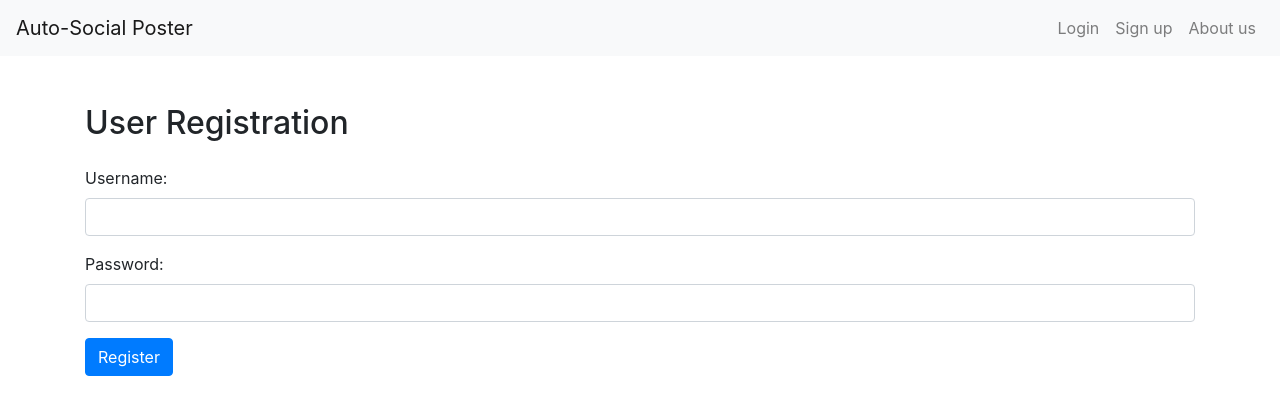
After one commit to victorekeleme/auto-social-poster, a Flask app: page /register in a window 1280 px wide. The commit adds this page. Shown: the top 415 px of the page. Run offline with Flask 3, Linux system fonts and the light colour scheme; some libraries are stand-ins or nearby versions.

Commit message:
added user registration

```diff
--- a/app.py
+++ b/app.py
@@ -6,36 +6,109 @@ import asyncio
 import uuid
 from flask_sqlalchemy import SQLAlchemy
 from flask_migrate import Migrate
+from flask_login import LoginManager, UserMixin, login_user, logout_user, login_required
 from utils import save_media
+from datetime import datetime
+
 
 
 app = Flask(__name__)
 
-app.config['SESSION_TYPE'] = 'filesystem'
-app.config['SESSION_PERMANENT'] = True
-app.config['SESSION_USE_SIGNER'] = True
-
+# app.config['SESSION_TYPE'] = 'filesystem'
+# app.config['SESSION_PERMANENT'] = True
+# app.config['SESSION_USE_SIGNER'] = True
 app.config['SECRET_KEY'] = '_5#y2L"F4Q8z\n\xec]/'
-
 app.config['SQLALCHEMY_DATABASE_URI'] = 'sqlite:///posts.db'
 app.config['SQLALCHEMY_TRACK_MODIFICATIONS'] = False
 
 db = SQLAlchemy(app)
 migrate = Migrate(app, db)
+login_manager = LoginManager(app)
 
 
 class Post(db.Model):
     __tablename__ = 'posts'
     id = db.Column(db.Integer, primary_key=True)
     post_text = db.Column(db.String(255), nullable=False)
-    post_media = db.Column(db.String(255), nullable=True)  # Changed from post_video_link
+    post_media = db.Column(db.String(255), nullable=True)
     is_published = db.Column(db.Boolean, default=False)
+    date_created = db.Column(db.DateTime, default=datetime.utcnow)
 
     def __init__(self, post_text, post_media=None, is_published=False):
         self.post_text = post_text
         self.post_media = post_media
         self.is_published = is_published
 
+# User model for authentication
+class User(UserMixin, db.Model):
+    __tablename__ = 'users'
+    id = db.Column(db.Integer, primary_key=True)
+    username = db.Column(db.String(100), unique=True, nullable=False)
+    password_hash = db.Column(db.String(100), nullable=False)
+    settings = db.relationship('Settings', backref='user', uselist=False)
+
+# Define Settings model with foreign key to User
+class Settings(db.Model):
+    __tablename__ = 'settings'
+    id = db.Column(db.Integer, primary_key=True)
+    user_id = db.Column(db.Integer, db.ForeignKey('users.id'), nullable=False)  # Corrected foreign key reference
+    posts_per_day = db.Column(db.Integer, nullable=True)
+    weekly_schedule = db.Column(db.String(255), nullable=True)
+    recycle_post_after = db.Column(db.Integer, nullable=True)
+
+
+# User loader function for Flask-Login
+@login_manager.user_loader
+def load_user(user_id):
+    return User.query.get(int(user_id))
+
+@app.route('/register', methods=['GET', 'POST'])
+def register():
+    if request.method == 'POST':
+        username = request.form.get('username')
+        password = request.form.get('password')
+
+        existing_user = User.query.filter_by(username=username).first()
+        if existing_user:
+            flash('Username already exists. Please choose a different one.', 'error')
+            return redirect(url_for('register'))
+
+        # Hash the password
+        hashed_password = generate_password_hash(password)
+
+        # Create a new user
+        new_user = User(username=username, password_hash=hashed_password)
+        db.session.add(new_user)
+        db.session.commit()
+
+        flash('User registered successfully. Please log in.', 'success')
+        return redirect(url_for('login'))
+
+    return render_template('register_user.html')
+
+@app.route('/login', methods=['POST', 'GET'])
+def login():
+    if request.method == 'POST':
+        username = request.form.get('username')
+        password = request.form.get('password')
+
+        user = User.query.filter_by(username=username).first()
+
+        if user and check_password_hash(user.password_hash, password):
+            login_user(user)  # Use Flask-Login's login_user function
+            flash('Logged in successfully', 'success')
+            return redirect(url_for('index'))
+        else:
+            flash('Invalid username or password', 'error')
+
+    return render_template('login.html')
+
+@app.route('/logout')
+@login_required  # Protect logout route, ensuring only logged-in users can access it
+def logout():
+    logout_user()  # Use Flask-Login's logout_user function
+    flash('Logged out successfully', 'success')
+    return redirect(url_for('login'))
 
 
 @app.route('/')
@@ -123,9 +196,61 @@ def edit_post(post_id):
     return redirect(url_for('index'))
 
 
-@app.route('/settings')
+# @app.route('/settings', methods=['GET', 'POST'])
+# def settings():
+
+#     if request.method == 'POST':
+#         # Process form data
+#         posts_per_day = request.form.get('postsPerDay')
+#         weekly_schedule = ','.join(request.form.getlist('weeklySchedule'))
+#         recycle_post_after = request.form.get('recyclePostAfter')
+
+#         # Do something with the settings data, such as updating the database
+#         new_settings = Settings(posts_per_day=posts_per_day, weekly_schedule=weekly_schedule, recycle_post_after=recycle_post_after)
+
+#         db.session.add(new_settings)
+#         db.session.commit()
+
+#         # For demonstration purposes, let's just print the received data
+#         print("Posts Per Day:", posts_per_day)
+#         print("Weekly Schedule:", weekly_schedule)
+#         print("Recycle Post After:", recycle_post_after)
+
+#         flash("Settings saved successfully", 'success')
+#         # Redirect to a success page or render a template
+#         return redirect(url_for('settings'))
+#     else:
+#         # Render the settings page template
+#         return render_template('settings.html')
+
+
+@app.route('/settings', methods=['GET', 'POST'])
 def settings():
-    return render_template('settings.html')
+    user_id = session.get('user_id')
+    user = User.query.filter_by(id=user_id).first()  # Retrieve the user object from the database
+
+    if request.method == 'POST':
+        # Process form data
+        posts_per_day = request.form.get('postsPerDay')
+        weekly_schedule = ','.join(request.form.getlist('weeklySchedule'))
+        recycle_post_after = request.form.get('recyclePostAfter')
+
+        # Update the user's settings if they exist, otherwise create new settings
+        if user.settings:
+            user.settings.posts_per_day = posts_per_day
+            user.settings.weekly_schedule = weekly_schedule
+            user.settings.recycle_post_after = recycle_post_after
+        else:
+            new_settings = Settings(posts_per_day=posts_per_day, weekly_schedule=weekly_schedule, recycle_post_after=recycle_post_after)
+            user.settings = new_settings
+
+        db.session.commit()
+
+        flash("Settings saved successfully", 'success')
+        return redirect(url_for('settings'))
+    else:
+        return render_template('settings.html', user=user)
+
 
 
 if __name__ == '__main__':
--- /dev/null
+++ b/templates/register_user.html
@@ -0,0 +1,63 @@
+<!DOCTYPE html>
+<html lang="en">
+<head>
+    <meta charset="UTF-8">
+    <meta name="viewport" content="width=device-width, initial-scale=1.0">
+    <title>User Registration</title>
+    <!-- Add Bootstrap CSS -->
+    <link rel="stylesheet" href="https://stackpath.bootstrapcdn.com/bootstrap/4.3.1/css/bootstrap.min.css" integrity="sha384-ggOyR0iXCbMQv3Xipma34MD+dH/1fQ784/j6cY/iJTQUOhcWr7x9JvoRxT2MZw1T" crossorigin="anonymous">
+</head>
+<body>
+    <!-- Navbar -->
+    <nav class="navbar navbar-expand-lg navbar-light bg-light">
+        <a class="navbar-brand" href="#">Auto-Social Poster</a>
+        <button class="navbar-toggler" type="button" data-toggle="collapse" data-target="#navbarNav" aria-controls="navbarNav" aria-expanded="false" aria-label="Toggle navigation">
+            <span class="navbar-toggler-icon"></span>
+        </button>
+        <div class="collapse navbar-collapse" id="navbarNav">
+            <ul class="navbar-nav ml-auto">
+                <li class="nav-item">
+                    <a class="nav-link" href="{{ url_for('login') }}">Login</a>
+                </li>
+                <li class="nav-item">
+                    <a class="nav-link" href="{{ url_for('register') }}">Sign up</a>
+                </li>
+                <li class="nav-item">
+                    <a class="nav-link" href="{{ url_for('about') }}">About us</a>
+                </li>
+            </ul>
+        </div>
+    </nav>
+
+    <div class="container mt-5">
+        <h2 class="mb-4">User Registration</h2>
+        <!-- Display flash messages here -->
+        {% with messages = get_flashed_messages() %}
+            {% if messages %}
+                {% for message in messages %}
+                <p class="alert alert-info">{{ message }}</p>
+                {% endfor %}
+            {% endif %}
+        {% endwith %}
+
+        <form action="{{ url_for('register') }}" method="post">
+            <div class="form-group">
+                <label for="username">Username:</label>
+                <input type="text" class="form-control" id="username" name="username" required>
+            </div>
+            <div class="form-group">
+                <label for="password">Password:</label>
+                <input type="password" class="form-control" id="password" name="password" required>
+            </div>
+            <!-- Add more fields as needed -->
+
+            <button type="submit" class="btn btn-primary">Register</button>
+        </form>
+    </div>
+
+    <!-- Add Bootstrap JS and Popper.js (required for some Bootstrap components) -->
+    <script src="https://code.jquery.com/jquery-3.3.1.slim.min.js" integrity="sha384-q8i/X+965DzO0rT7abK41JStQIAqVgRVzpbzo5smXKp4YfRvH+8abtTE1Pi6jizo" crossorigin="anonymous"></script>
+    <script src="https://cdnjs.cloudflare.com/ajax/libs/popper.js/1.14.7/umd/popper.min.js" integrity="sha384-UO2eT0CpHqdSJQ6hJty5KVphtPhzWj9WO1clHTMGa3JDZwrnQq4sF86dIHNDz0W1" crossorigin="anonymous"></script>
+    <script src="https://stackpath.bootstrapcdn.com/bootstrap/4.3.1/js/bootstrap.min.js" integrity="sha384-JjSmVgyd0p3pXB1rRibZUAYoIIy6OrQ6VrjIEaFf/nJGzIxFDsf4x0xIM+B07jRM" crossorigin="anonymous"></script>
+</body>
+</html>
--- a/utils.py
+++ b/utils.py
@@ -12,3 +12,9 @@ def save_media(media_file):
     media_file.save(media_path)
 
     return media_path
+
+
+# function for scheduling posts
+
+def scheduler(schedule):
+    pass
```
Also changed, not shown: migrations/versions/61dfb820c37f_.py (deleted, +0 -34 lines), migrations/versions/6bc728413a13_.py (deleted, +0 -33 lines), migrations/versions/891dc305a4b8_.py (deleted, +0 -38 lines), templates/about.html (+12 -0 lines), templates/index.html (+13 -0 lines), templates/login.html (+23 -6 lines), templates/settings.html (+49 -1 lines), 1 other file.
